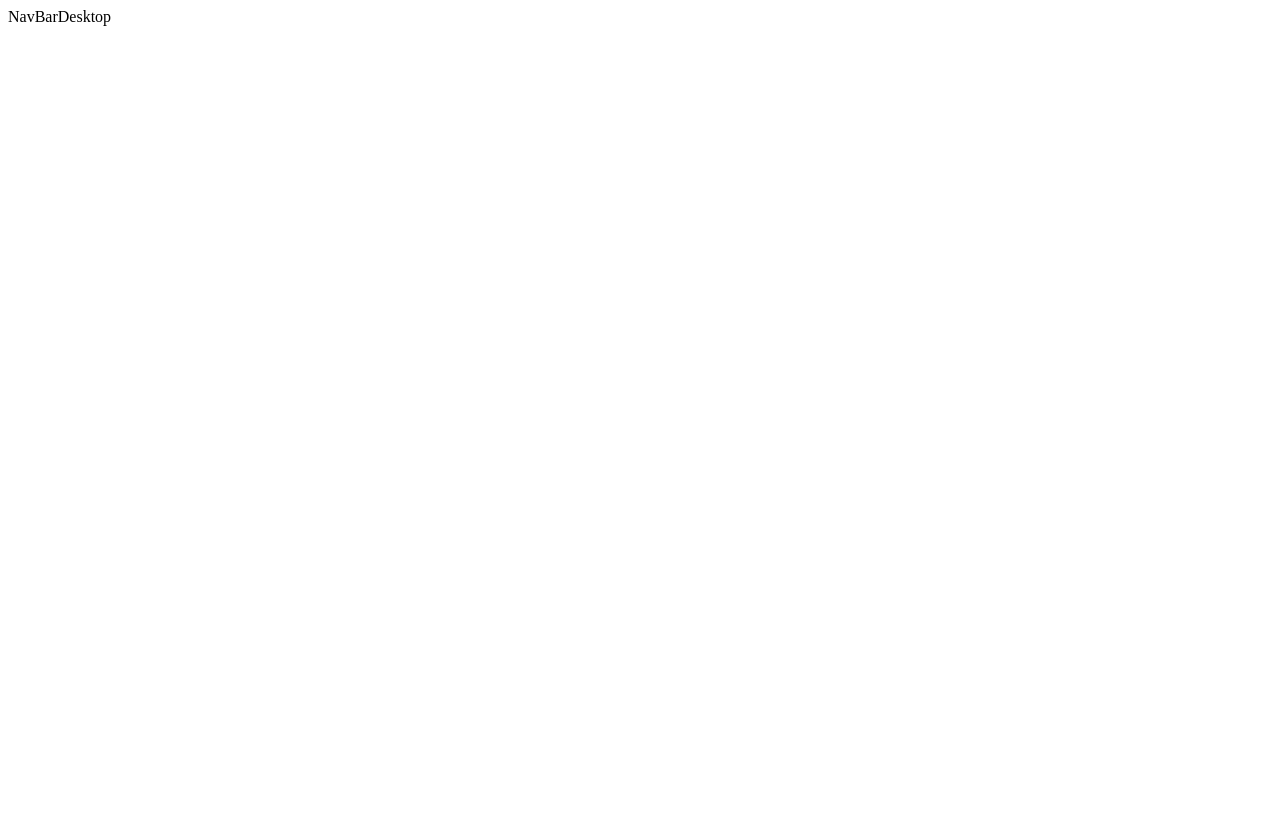
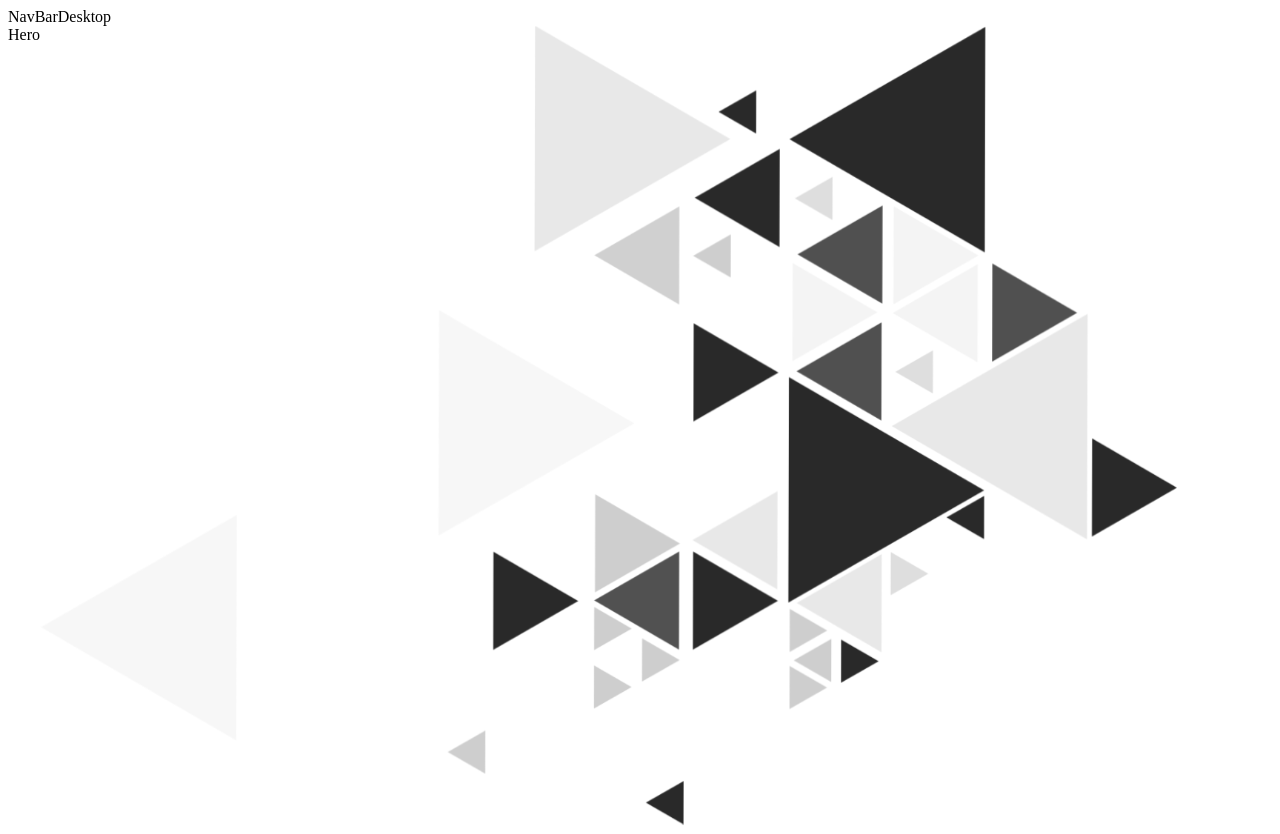
Before and after one commit to johnathantng/john-site, a Next.js app: page / in a window 1280 px wide. Before the commit the page ends 800 px from the top, so only its background shows below. Built offline with nearby package versions, Linux system fonts and the light colour scheme.

Commit message:
save 08/06/2019

```diff
--- a/pages/index.js
+++ b/pages/index.js
@@ -2,12 +2,14 @@
 import Link from 'next/link'
 
 import NavBar from '../src/components/NavBar';
+import Hero from '../src/Hero';
 
 import '../sass/index.scss';
 
 const Home = () => (
 	<div>
 		<NavBar />
+		<Hero />
 	</div>
 )
 
--- /dev/null
+++ b/sass/_Hero.scss
@@ -0,0 +1,7 @@
+.hero-container {
+	background: url('../static/images/jojobgtransparent.png');
+	background-size: cover;
+	background-position: center;
+	background-repeat: no-repeat;
+	min-height: 800px;
+}
--- a/sass/index.scss
+++ b/sass/index.scss
@@ -5,3 +5,6 @@
 @import
 'components/_NavBarDesktop',
 'components/_NavBarMobile';
+
+@import
+'_Hero';
--- a/src/Hero.js
+++ b/src/Hero.js
@@ -0,0 +1,13 @@
+import React from 'react';
+
+import heroBackground from '../static/images/jojobgtransparent.png';
+
+const Hero = () => {
+	return (
+		<div className="hero-container">
+			Hero
+		</div>
+	);
+};
+
+export default Hero;
```
